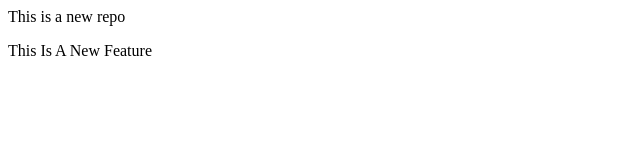
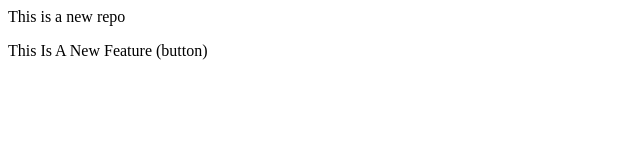
Before and after one commit to prasad-patil22/localrepo, a plain HTML site: page index.html in a window 1280 px wide. Shown: the full height of the page, 0-640 px from the left. Drawn offline with Linux system fonts and the light colour scheme.

```diff
--- a/index.html
+++ b/index.html
@@ -1,2 +1,3 @@
 <p>This  is a new repo</p>
-<p>This Is A New Feature</p>
+<p>This Is A New Feature (button)
+</p>
```
